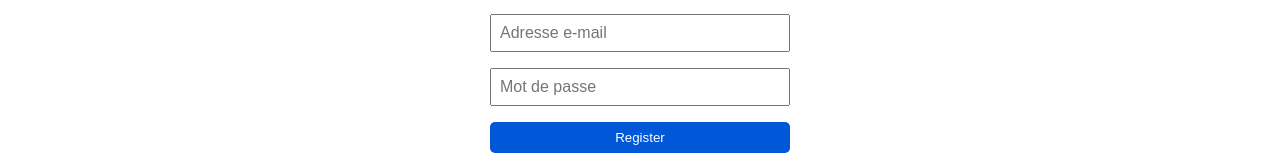
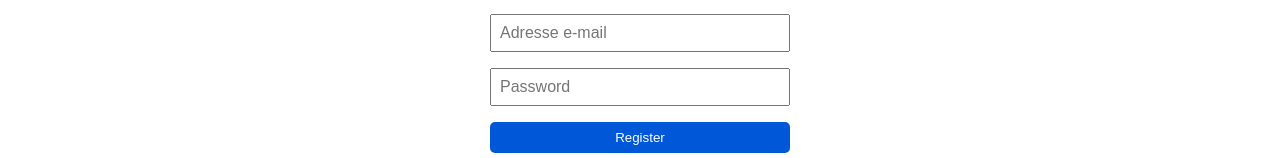
Before and after one commit to ciara-gospel/frontend-url-short, a React (Vite) app: page / in a window 1280 px wide. Shown: the part 234-392 px from the top of the page. Built offline with nearby package versions, Linux system fonts and the light colour scheme.

Commit message:
modifie logic for register form

```diff
--- a/src/components/RegisterForm.jsx
+++ b/src/components/RegisterForm.jsx
@@ -46,7 +46,7 @@ function RegisterForm() {
         <input
           type="password"
           name="password"
-          placeholder="Mot de passe"
+          placeholder="Password"
           value={formData.password}
           onChange={handleChange}
           required
```
